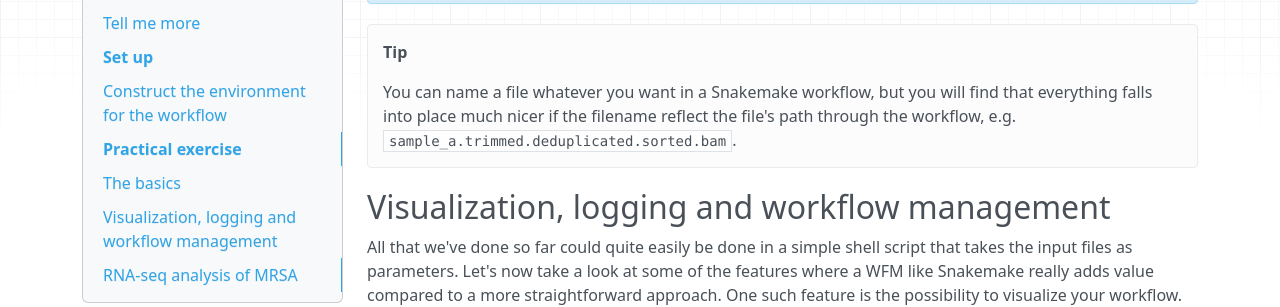
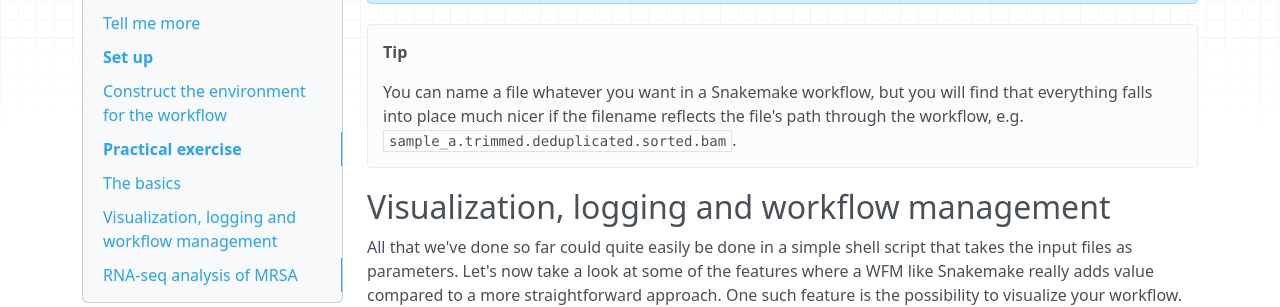
Before and after one commit to NBISweden/workshop-reproducible-research, an MkDocs documentation site: the page built from docs/snakemake.md, in a window 1280 px wide and 900 px high, scrolled down 5397 px. Shown: the part 179-486 px from the top of the window. Built offline with MkDocs 1.6.1, drawn with Linux system fonts in a browser that asks for light colours; nearby versions of some CDN libraries; old or Windows-style settings are respelled for this version of MkDocs.

```diff
--- a/docs/snakemake.md
+++ b/docs/snakemake.md
@@ -199,7 +199,7 @@ Neat!
     * How to use named wildcards for writing generic and flexible rules.
 
 !!! tip
-    You can name a file whatever you want in a Snakemake workflow, but you will find that everything falls into place much nicer if the filename reflect the file's path through the workflow, e.g. `sample_a.trimmed.deduplicated.sorted.bam`.
+    You can name a file whatever you want in a Snakemake workflow, but you will find that everything falls into place much nicer if the filename reflects the file's path through the workflow, e.g. `sample_a.trimmed.deduplicated.sorted.bam`.
 
 ## Visualization, logging and workflow management
 All that we've done so far could quite easily be done in a simple shell script that takes the input files as parameters. Let's now take a look at some of the features where a WFM like Snakemake really adds value compared to a more straightforward approach. One such feature is the possibility to visualize your workflow. Snakemake can generate two types of graphs, one that show how the rules are connected and one that shows how the jobs (i.e. an execution of a rule with some given inputs/outputs/settings) are connected. First we look at the rule graph. The following command will generate a rule graph in the dot language and pipe it to the program `dot`, which in turn will save a visualization of the graph as a png file (if you're having troubles displaying png files you could use svg or jpg instead).
--- a/docs/todo.txt
+++ b/docs/todo.txt
@@ -19,3 +19,5 @@ TODO: add authors info to readthedocs
 TODO: add about section to readthedocs (for those finding it without knowing it is a course)
 TODO: finish installation section on win7 (volume sharing)
 TODO: fix symlinking in shadow on Windows
+TODO: add attention to docker install about /c/ (same as on intro)
+TODO: Validate that you can use $(pwd) on Windows
```
Also changed, not shown: docs/docker.md (+0 -2 lines).
